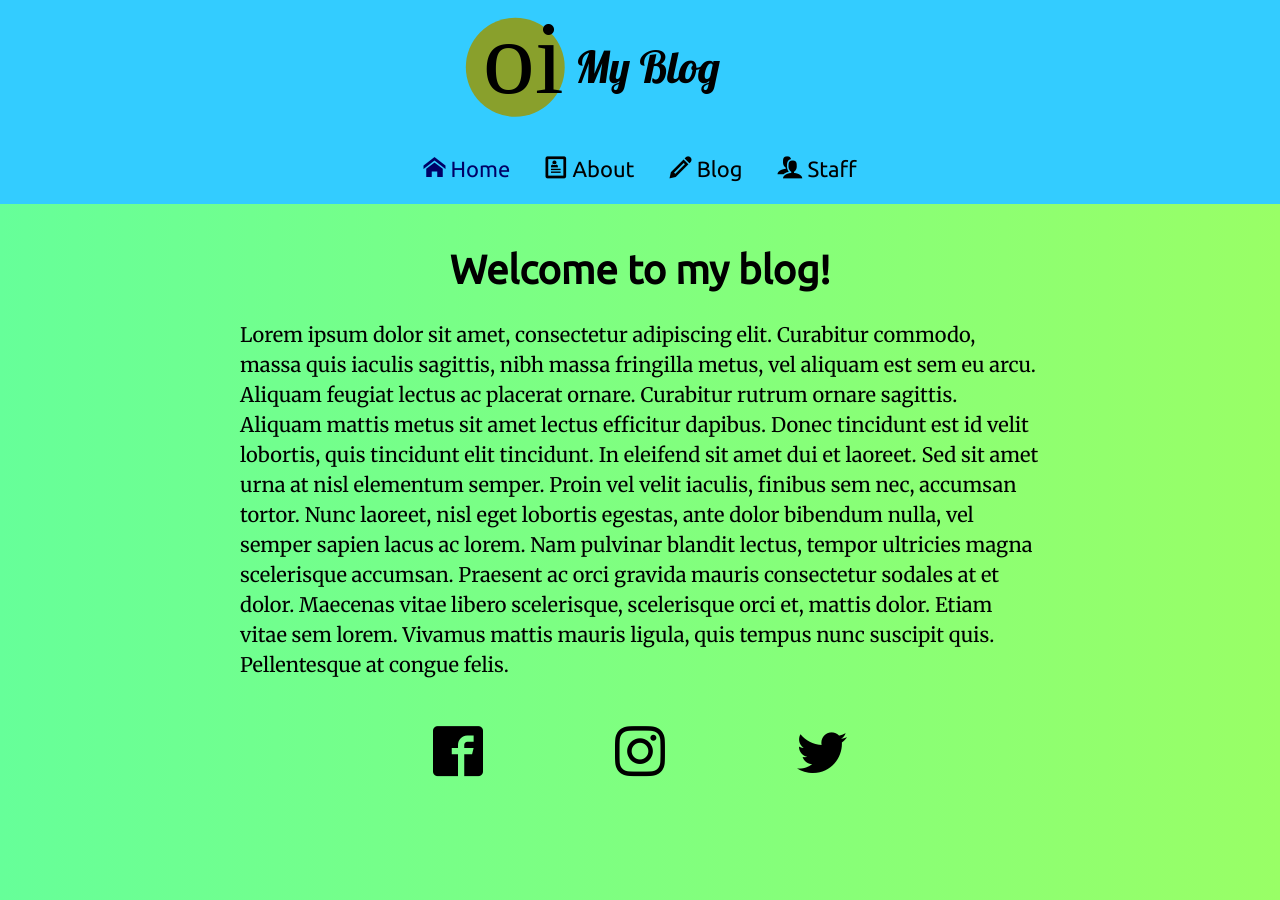
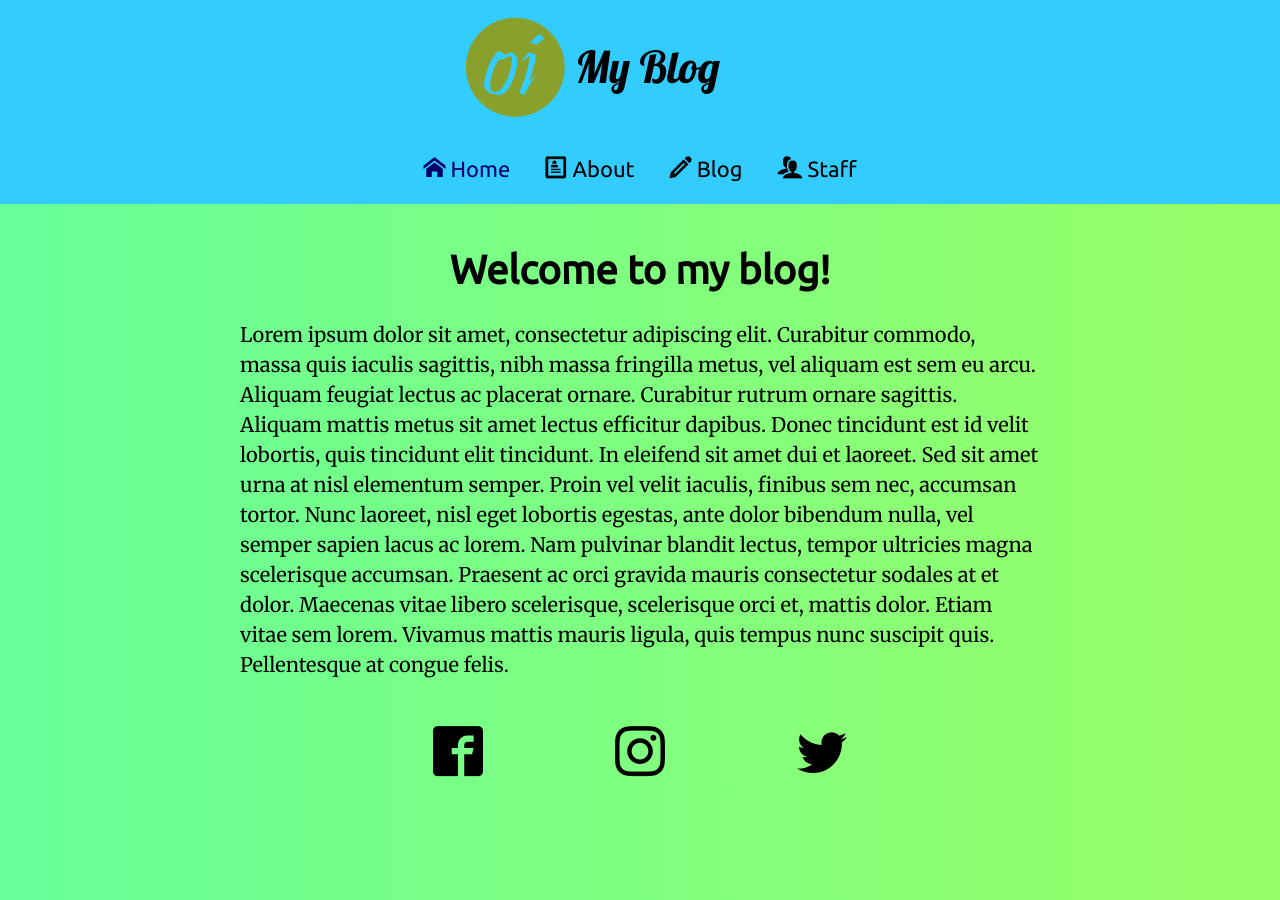
Before and after one commit to sesseljabs/sesseljabs.github.io, a Jekyll site: the page built from index.html, in a window 1280 px wide. Built offline with Jekyll 4.4.1, drawn with Linux system fonts in a browser that asks for light colours.

Commit message:
bætti favicon og breytti svg

```diff
--- a/_layouts/default.html
+++ b/_layouts/default.html
@@ -4,6 +4,7 @@
     <meta name="viewport" content="width=device-width, initial-scale=1">
     <meta charset="utf-8">
     <title>{{ page.title }}</title>
+	<link rel="icon" type="image/png" href="/assets/img/favicon.png">
     <link rel="stylesheet" href="/assets/css/styles.css">
   </head>
   <body>
```
Also changed, not shown: assets/img/favicon.png (added), assets/img/owo.svg, 13 other files.
